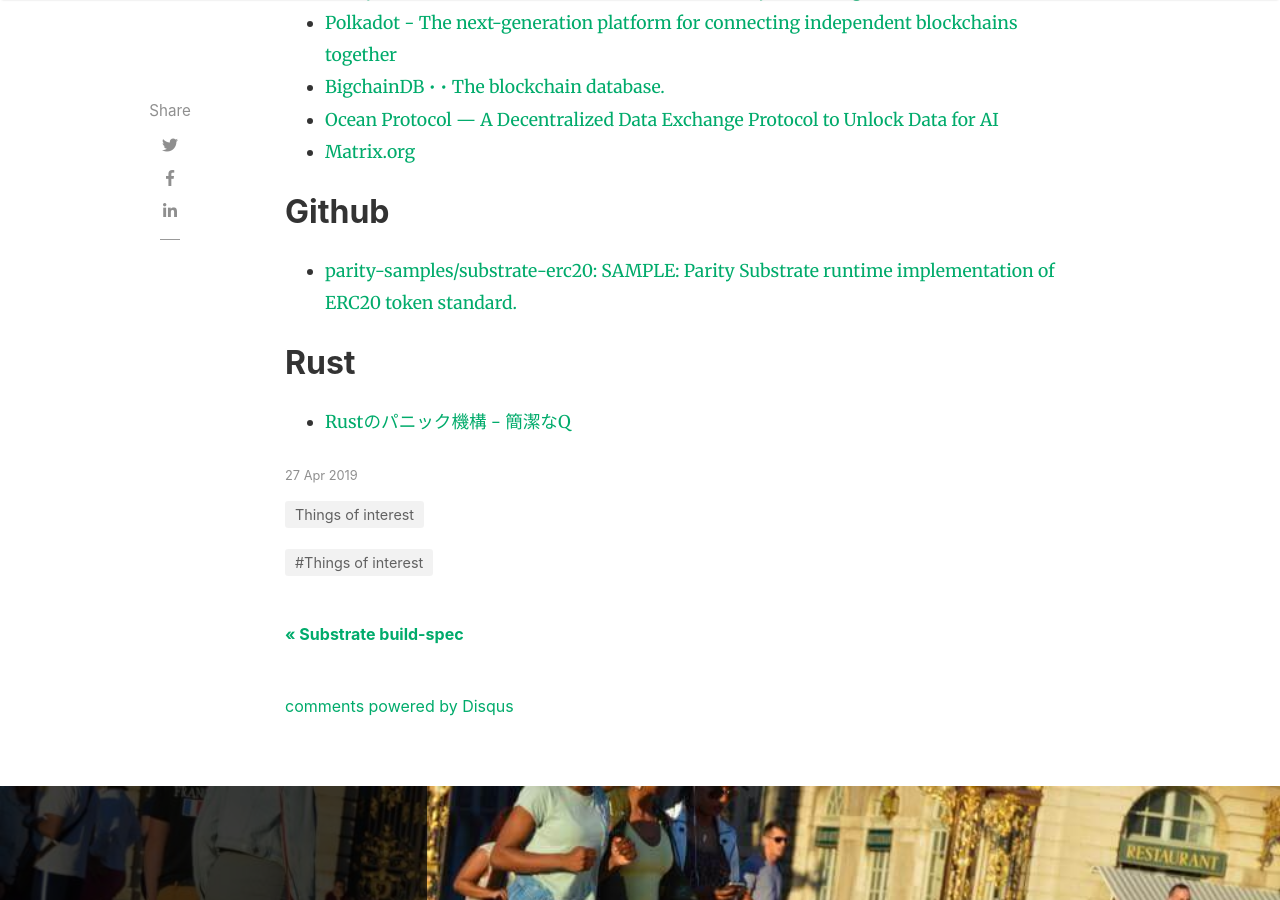
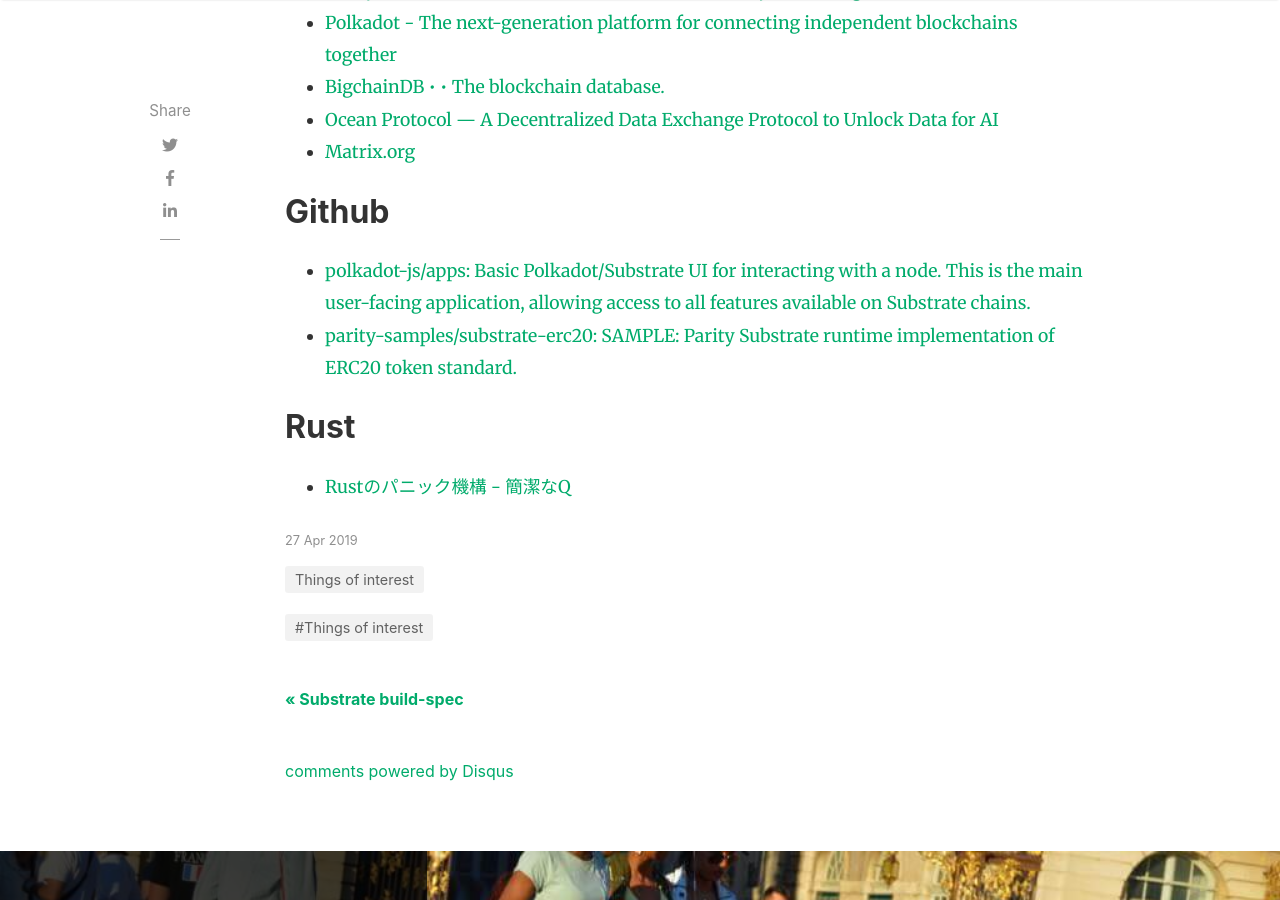
Before and after one commit to MTDK1/study_group, a Jekyll site: the page built from _posts/2019-04-27-my-interests.md, in a window 1280 px wide and 900 px high, scrolled down 503 px. Built offline with Jekyll 4.4.1, drawn with Linux system fonts in a browser that asks for light colours; nearby versions of some CDN libraries; comment, search, counter and statistics services are not loaded.

Commit message:
add link

```diff
--- a/_posts/2019-04-27-my-interests.md
+++ b/_posts/2019-04-27-my-interests.md
@@ -19,6 +19,7 @@ hidden: true
 
 ## Github
 
+- [polkadot-js/apps: Basic Polkadot/Substrate UI for interacting with a node. This is the main user-facing application, allowing access to all features available on Substrate chains.](https://github.com/polkadot-js/apps)
 - [parity-samples/substrate-erc20: SAMPLE: Parity Substrate runtime implementation of ERC20 token standard.](https://github.com/parity-samples/substrate-erc20)
 
 ## Rust
```
